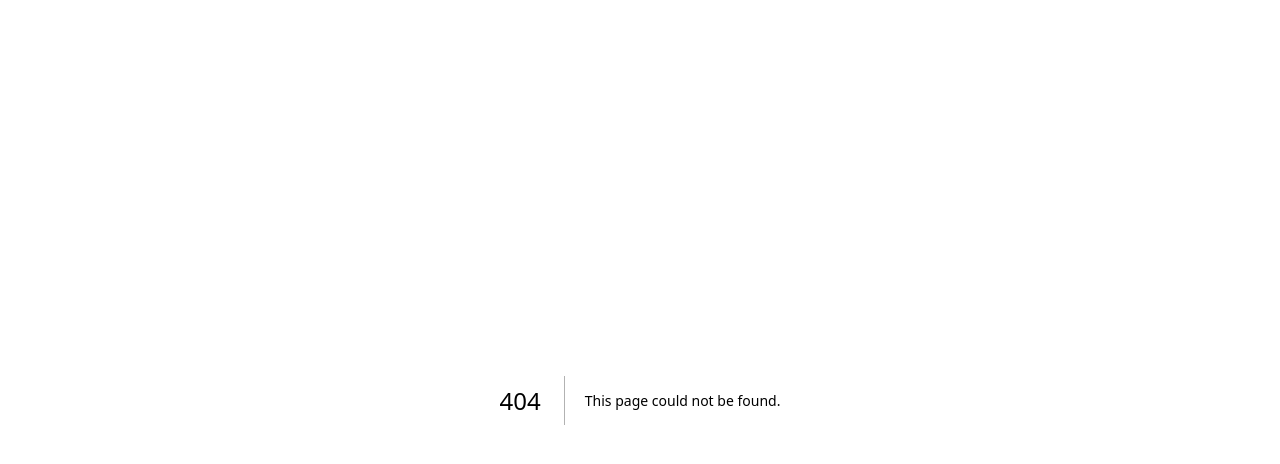
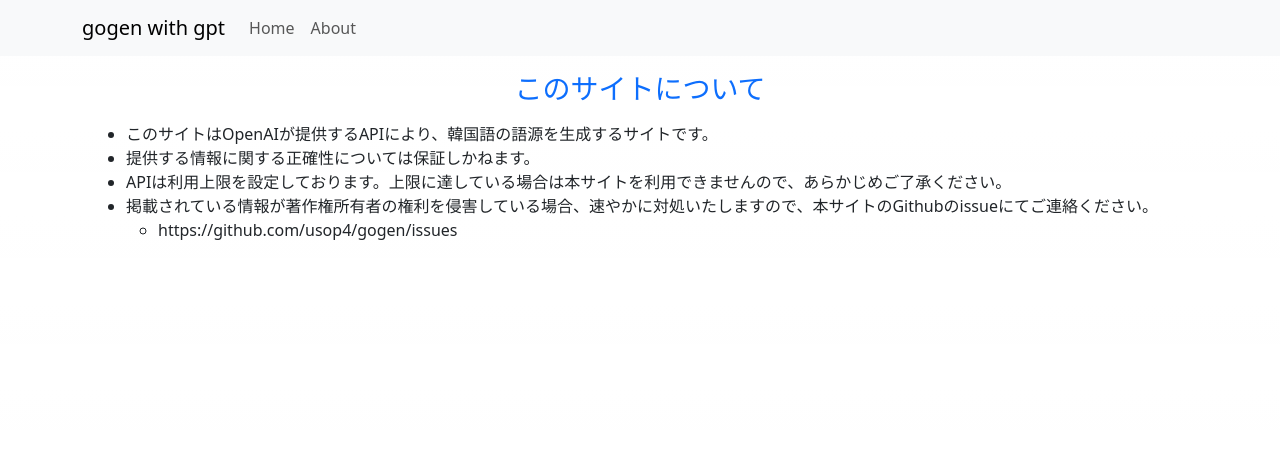
Before and after one commit to usop4/gogen, a Next.js app: page /about in a window 1280 px wide. Before the commit this address had no page. Shown: the top 464 px of the page. Built offline with nearby package versions, Linux system fonts and the light colour scheme.

Commit message:
Aboutを追加

```diff
--- a/components/Header.js
+++ b/components/Header.js
@@ -9,9 +9,8 @@ export default function Header(props){
           <Navbar.Toggle aria-controls="basic-navbar-nav" />
           <Navbar.Collapse id="basic-navbar-nav">
             <Nav className="me-auto">
-              <Nav.Link href="#">Home</Nav.Link>
-              <Nav.Link href="#">About</Nav.Link>
-              <Nav.Link href="#">Contact</Nav.Link>
+              <Nav.Link href="/">Home</Nav.Link>
+              <Nav.Link href="/about">About</Nav.Link>
             </Nav>
           </Navbar.Collapse>
         </Container>
--- /dev/null
+++ b/pages/about.js
@@ -0,0 +1,26 @@
+"use client"
+import { useState, useEffect } from 'react'
+import Layout from '../components/layout'
+import 'bootstrap/dist/css/bootstrap.min.css'
+import { Navbar, Container, Nav } from 'react-bootstrap';
+
+export default function About(){
+
+  return (
+    <Layout header="gogen with chatGPT" title="このサイトについて">
+      <div className="container">
+        <ul>
+            <li>このサイトはOpenAIが提供するAPIにより、韓国語の語源を生成するサイトです。</li>
+            <li>提供する情報に関する正確性については保証しかねます。</li>
+            <li>APIは利用上限を設定しております。上限に達している場合は本サイトを利用できませんので、あらかじめご了承ください。</li>
+            <li>掲載されている情報が著作権所有者の権利を侵害している場合、速やかに対処いたしますので、本サイトのGithubのissueにてご連絡ください。
+                <ul>
+                    <li>https://github.com/usop4/gogen/issues</li>
+                </ul>
+            </li>
+        </ul>
+
+      </div>
+    </Layout>
+  )
+}
```
